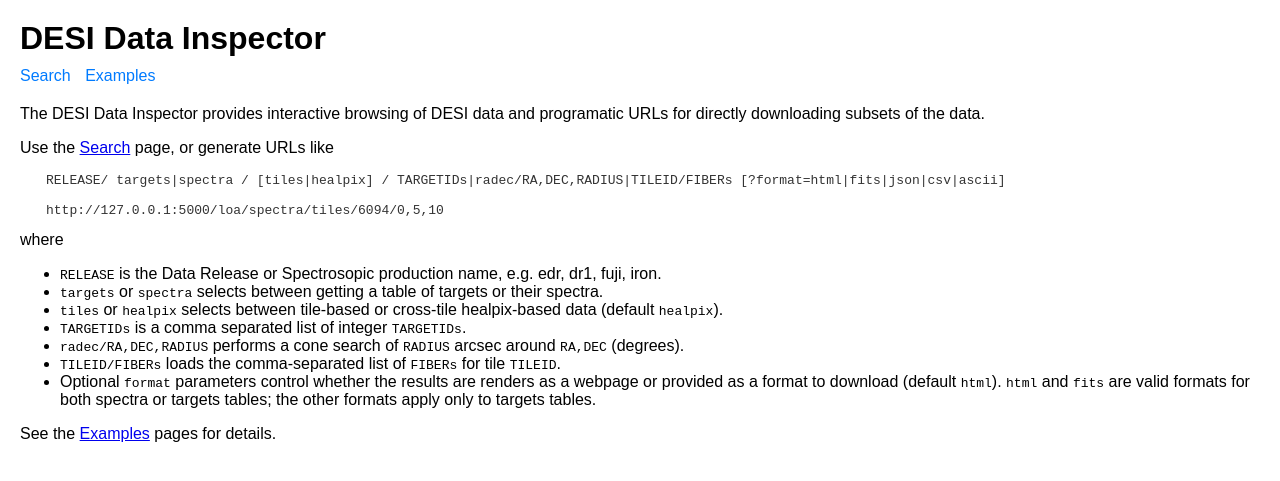
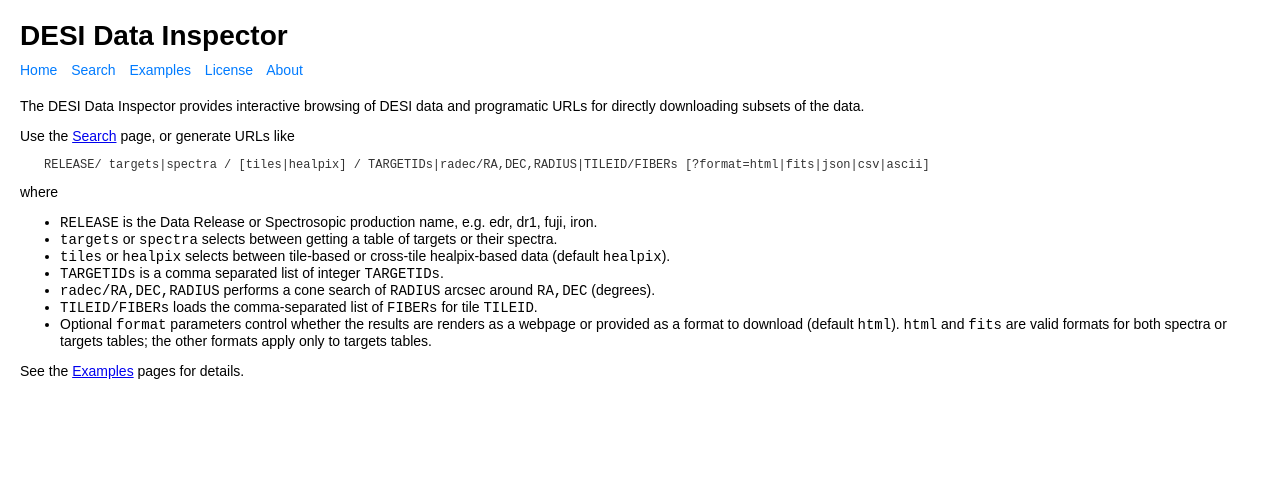
Before and after one commit to sbailey/inspector, a Flask app: page / in a window 1280 px wide. Shown: the top 481 px of the page. Run offline with Flask 3, Linux system fonts and the light colour scheme.

Commit message:
add license and about pages

```diff
--- a/app.py
+++ b/app.py
@@ -41,6 +41,16 @@ def examples():
 def search():
     root_url = request.root_url.rstrip('/')  #- App URL without subpages or query options
     return render_template('search.html', root_url=root_url)
+
+@app.route("/license")
+def license():
+    root_url = request.root_url.rstrip('/')  #- App URL without subpages or query options
+    return render_template('license.html', root_url=root_url)
+
+@app.route("/about")
+def about():
+    root_url = request.root_url.rstrip('/')  #- App URL without subpages or query options
+    return render_template('about.html', root_url=root_url)
 
 def _current_url_as_format(fmt):
     """
--- a/templates/base.html
+++ b/templates/base.html
@@ -7,6 +7,7 @@
     <style>
         body {
             font-family: Arial, sans-serif;
+            font-size: 14px;
             margin: 20px;
         }
         .header {
@@ -85,8 +86,11 @@
     <div class="header">
         <h1>DESI Data Inspector</h1>
         <div class="nav-links">
+            <a href="{{ base_url }}/">Home</a>
             <a href="{{ base_url }}/search">Search</a>
             <a href="{{ base_url }}/examples">Examples</a>
+            <a href="{{ base_url }}/license">License</a>
+            <a href="{{ base_url }}/about">About</a>
         </div>
     </div>
     <div class="content">
--- a/templates/homepage.html
+++ b/templates/homepage.html
@@ -11,10 +11,8 @@ and programatic URLs for directly downloading subsets of the data.
 
 <p>
 Use the <a href="search/">Search</a> page, or generate URLs like
-<pre>
+<pre style="font-size: 12px;">
 RELEASE/ targets|spectra / [tiles|healpix] / TARGETIDs|radec/RA,DEC,RADIUS|TILEID/FIBERs [?format=html|fits|json|csv|ascii]
-
-http://127.0.0.1:5000/loa/spectra/tiles/6094/0,5,10
 </pre>
 where
 <ul>
```
Also changed, not shown: other parts of templates/base.html (+2 -2 lines), templates/about.html (added, +32 -0 lines), templates/license.html (added, +19 -0 lines).
